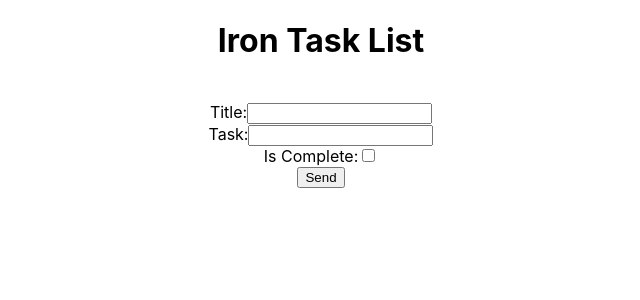
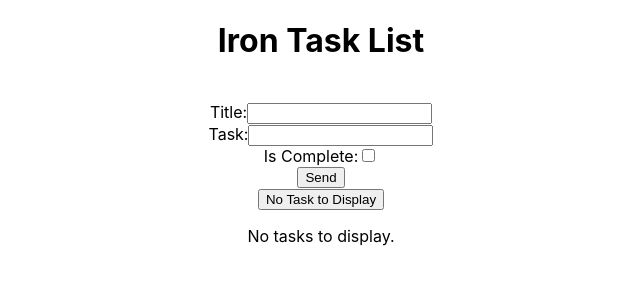
Before and after one commit to Bijl1/react-forms, a React (Create React App) app: page / in a window 1280 px wide. Shown: the top 300 px of the page, without its empty margins (319-959 px from the left). Built offline with nearby package versions, Linux system fonts and the light colour scheme.

Commit message:
tasklist update

```diff
--- a/src/App.js
+++ b/src/App.js
@@ -4,35 +4,47 @@ import './App.css';
 function App() {
   const [taskList, setTaskList] = useState([]);
   const [formData, setFormData] = useState({
-    title: "",
-    task: "",
+    title: '',
+    task: '',
     isComplete: false
   });
+  const [displayTasks, setDisplayTasks] = useState(true);
 
   const handleFormSubmit = (e) => {
     e.preventDefault();
 
-    // Add the form data to the task list
-    setTaskList([...taskList, formData]);
+    setTaskList((prevTaskList) => [...prevTaskList, formData]);
 
-    // Clear the form
     setFormData({
-      title: "",
-      task: "",
+      title: '',
+      task: '',
       isComplete: false
     });
   };
 
+  const updateTask = (id) => {
+    setTaskList(() => [...taskList, taskList[id]]);
+  };
+
   const handleChange = (e) => {
     const { name, value, type, checked } = e.target;
-    const newValue = type === "checkbox" ? checked : value;
+    const newValue = type === 'checkbox' ? checked : value;
     setFormData((prevData) => ({
       ...prevData,
       [name]: newValue
     }));
   };
 
+  const toggleDisplayTasks = () => {
+    setDisplayTasks(!displayTasks);
+  };
+
   const displayTaskList = () => {
+    if (displayTasks) {
+      if (taskList.length === 0) {
+        return <p>No tasks to display.</p>;
+      }
+
       return (
         <ul>
           {taskList.map((task, index) => (
@@ -42,6 +54,8 @@ function App() {
           ))}
         </ul>
       );
+    }
+    return null;
   };
 
   return (
@@ -52,7 +66,7 @@ function App() {
         <label>
           Title:
           <input
-            type='text'
+            type="text"
             name="title"
             value={formData.title}
             onChange={handleChange}
@@ -62,7 +76,7 @@ function App() {
         <label>
           Task:
           <input
-            type='text'
+            type="text"
             name="task"
             value={formData.task}
             onChange={handleChange}
@@ -72,7 +86,7 @@ function App() {
         <label>
           Is Complete:
           <input
-            type='checkbox'
+            type="checkbox"
             name="isComplete"
             checked={formData.isComplete}
             onChange={handleChange}
@@ -81,6 +95,9 @@ function App() {
         <br />
         <button type="submit">Send</button>
       </form>
+      <button onClick={toggleDisplayTasks}>
+        {displayTasks && taskList.length === 0 ? 'No Task to Display' : 'Show/Hide Task List'}
+      </button>
       {displayTaskList()}
     </div>
   );
```
Lines whose indentation alone changed are shown as unchanged.
